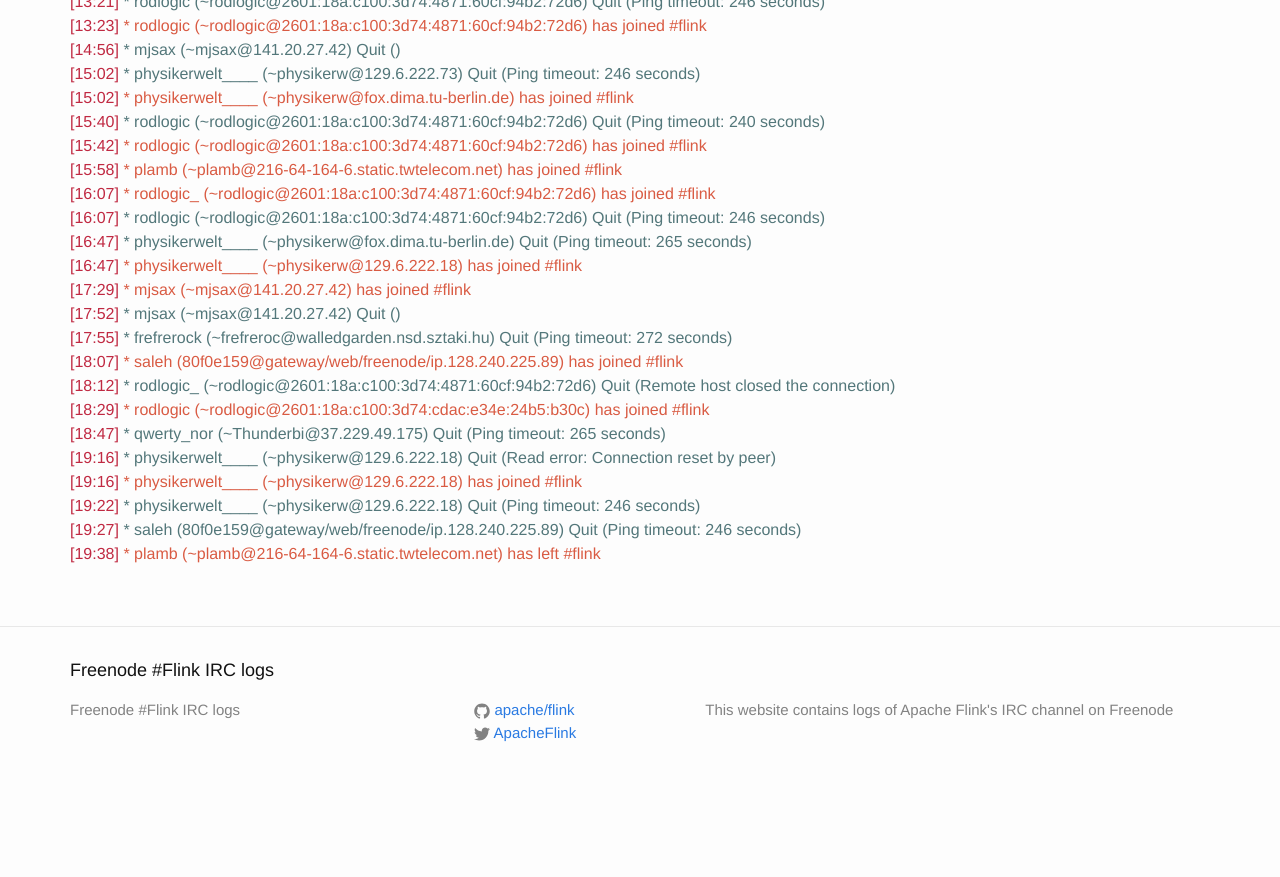
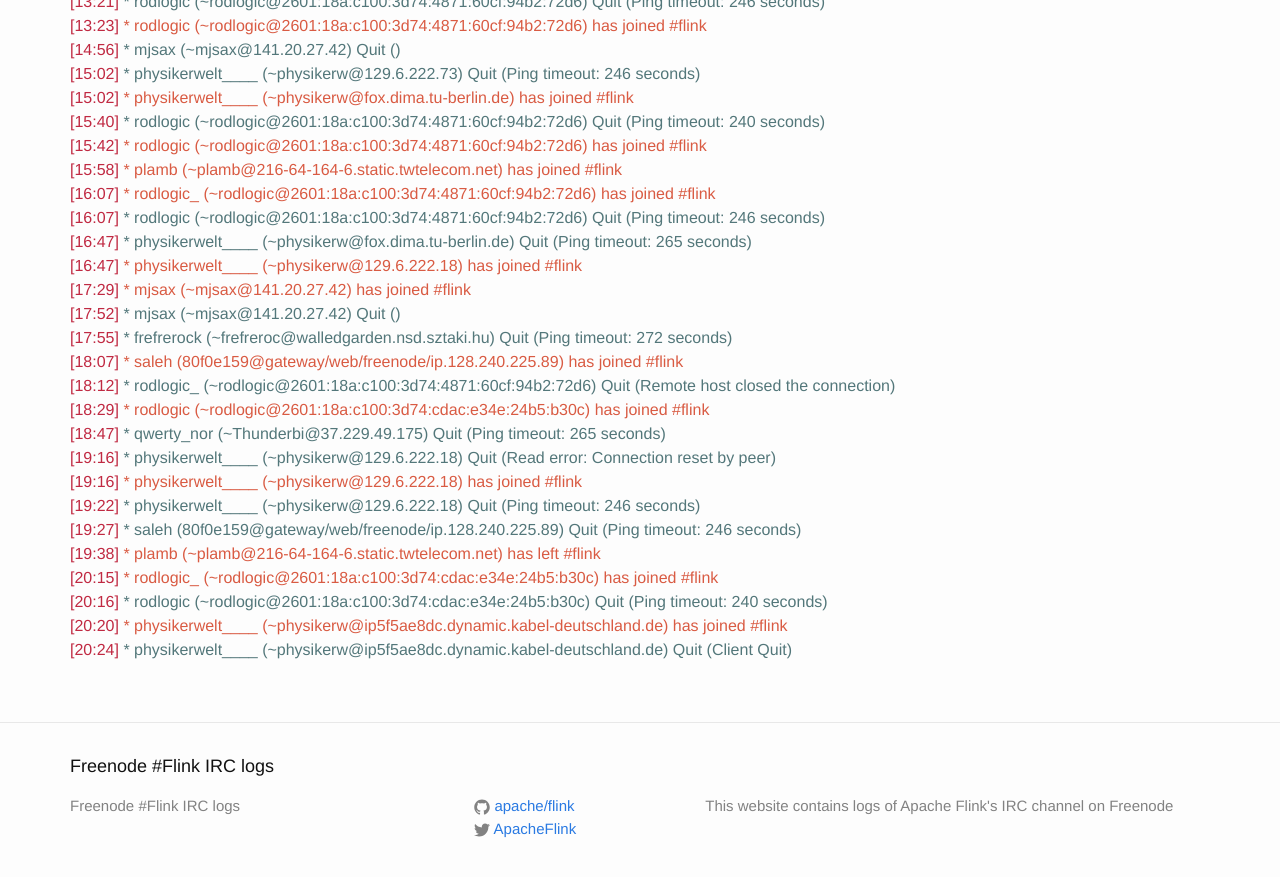
Before and after one commit to flink-irc-logs/flink-irc-logs.github.io, a Jekyll site: the page built from _posts/2015-10-28-logs.markdown, in a window 1280 px wide and 900 px high, scrolled down 1050 px. Shown: the top 877 px of the window. Built offline with Jekyll 4.4.1, drawn with Linux system fonts in a browser that asks for light colours; before the commit the page ends 1854 px from its top, so only the background shows below that.

Commit message:
Update of the logs on Wed Oct 28 22:15:50 CET 2015

```diff
--- a/_posts/2015-10-28-logs.markdown
+++ b/_posts/2015-10-28-logs.markdown
@@ -63,3 +63,7 @@
 <span class="irc-date">[19:22]</span> <span class="irc-navy">* physikerwelt____ (~physikerw@129.6.222.18) Quit (Ping timeout: 246 seconds)</span><br />
 <span class="irc-date">[19:27]</span> <span class="irc-navy">* saleh (80f0e159@gateway/web/freenode/ip.128.240.225.89) Quit (Ping timeout: 246 seconds)</span><br />
 <span class="irc-date">[19:38]</span> <span class="irc-green">* plamb (~plamb@216-64-164-6.static.twtelecom.net) has left #flink</span><br />
+<span class="irc-date">[20:15]</span> <span class="irc-green">* rodlogic_ (~rodlogic@2601:18a:c100:3d74:cdac:e34e:24b5:b30c) has joined #flink</span><br />
+<span class="irc-date">[20:16]</span> <span class="irc-navy">* rodlogic (~rodlogic@2601:18a:c100:3d74:cdac:e34e:24b5:b30c) Quit (Ping timeout: 240 seconds)</span><br />
+<span class="irc-date">[20:20]</span> <span class="irc-green">* physikerwelt____ (~physikerw@ip5f5ae8dc.dynamic.kabel-deutschland.de) has joined #flink</span><br />
+<span class="irc-date">[20:24]</span> <span class="irc-navy">* physikerwelt____ (~physikerw@ip5f5ae8dc.dynamic.kabel-deutschland.de) Quit (Client Quit)</span><br />
```
